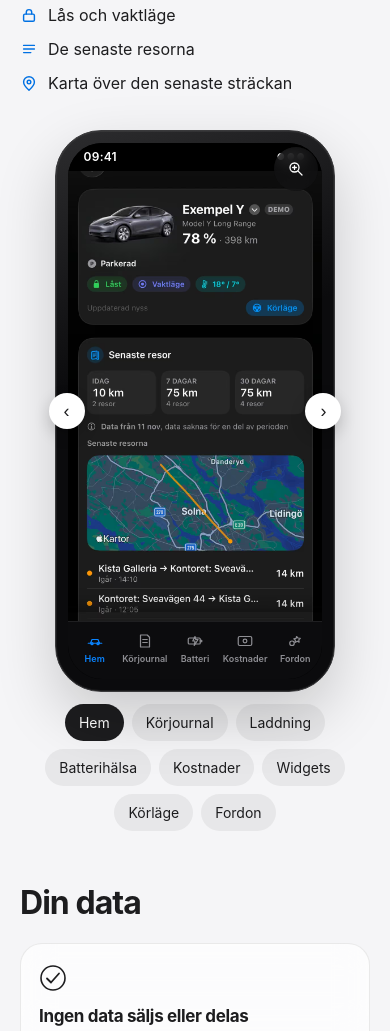
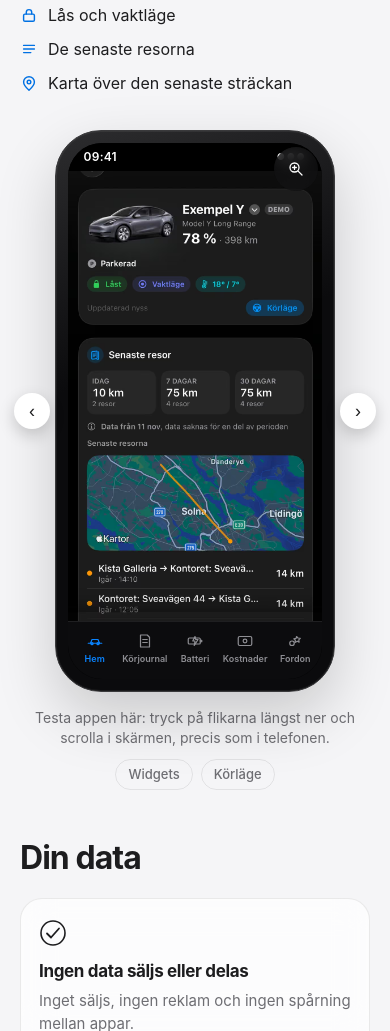
Before and after one commit to amase-apps/igge-site, a plain HTML site: page index.html in a window 390 px wide. Shown: the part 500-1531 px from the top of the page. Drawn offline with Linux system fonts and the light colour scheme.

Commit message:
Point visitors into the phone instead of a row of section pills.
The text still follows the screen. Körläge and Widgets stay as small buttons under a short instruction, because those two are not in the phone's tab bar.

```diff
--- a/index.html
+++ b/index.html
@@ -121,6 +121,7 @@
       </div>
     </div>
     <div class="phone-col">
+      <div class="phone-frame">
       <div class="phone" id="phone">
         <button type="button" class="phone-expand" id="phone-expand" aria-label="Förstora telefonen">
           <svg viewBox="0 0 24 24" aria-hidden="true"><circle cx="10" cy="10" r="6"/><path d="M14.5 14.5 L20 20"/><path d="M10 7.5 v5 M7.5 10 h5"/></svg>
@@ -150,9 +151,11 @@
         <button type="button" id="prev" aria-label="Föregående del">‹</button>
         <button type="button" id="next" aria-label="Nästa del">›</button>
       </div>
+      </div>
+      <p class="phone-hint">Testa appen här: tryck på flikarna längst ner och scrolla i skärmen, precis som i telefonen.</p>
+      <div class="tabs" id="tabs" role="tablist" aria-label="Körläge och widgets"></div>
     </div>
   </div>
-  <div class="tabs" id="tabs" role="tablist" aria-label="Delar i appen"></div>
 </section>
 
 <section class="data" id="din-data">
--- a/site.js
+++ b/site.js
@@ -9,12 +9,16 @@
   var ignoreScroll = false;
   var unlockTimer = null;
 
+  var outsidePhone = { widgets: true, korlage: true };
   slides.forEach(function (slide, i) {
+    var id = slide.getAttribute("data-slide");
+    if (!outsidePhone[id]) return;
     var b = document.createElement("button");
     b.type = "button";
     b.textContent = slide.getAttribute("data-name");
     b.setAttribute("role", "tab");
-    b.id = "tab-" + slide.getAttribute("data-slide");
+    b.setAttribute("data-slide", id);
+    b.id = "tab-" + id;
     b.setAttribute("aria-controls", "panel");
     b.addEventListener("mousedown", function (e) { e.preventDefault(); });
     b.addEventListener("click", function () {
@@ -41,10 +45,11 @@
       slide.classList.toggle("is-on", on);
       slide.setAttribute("aria-hidden", on ? "false" : "true");
     });
-    Array.prototype.forEach.call(tabs.children, function (b, n) {
-      var on = n === i;
+    var current = slides[i].getAttribute("data-slide");
+    Array.prototype.forEach.call(tabs.children, function (b) {
+      var on = b.getAttribute("data-slide") === current;
       b.setAttribute("aria-selected", on ? "true" : "false");
-      b.tabIndex = on ? 0 : -1;
+      b.tabIndex = 0;
     });
     var id = slides[i].getAttribute("data-slide");
     var phone = phoneForSlide[id] || "";
@@ -148,7 +153,7 @@
     document.querySelector(".showcase").addEventListener(ev, pause);
   });
 
-  if (!reduce) {
+  if (!reduce && new URLSearchParams(location.search).get("still") !== "1") {
     timer = setInterval(function () {
       if (paused || document.hidden) return;
       go(index + 1, false);
--- a/style.css
+++ b/style.css
@@ -279,6 +279,16 @@ a.store:hover { opacity: 0.86; }
 .phone-col {
   position: relative;
   z-index: 1;
+  display: flex;
+  flex-direction: column;
+  align-items: center;
+}
+
+.phone-frame {
+  position: relative;
+  width: 100%;
+  display: flex;
+  justify-content: center;
 }
 
 .phone {
@@ -540,28 +550,39 @@ body.phone-locked {
   outline-offset: 3px;
 }
 
+.phone-hint {
+  margin: 16px auto 0;
+  max-width: 26em;
+  text-align: center;
+  color: var(--muted);
+  font-size: 14px;
+  line-height: 1.45;
+}
+
 .tabs {
   display: flex;
   flex-wrap: wrap;
   gap: 8px;
   justify-content: center;
-  margin: 12px 0 4px;
+  margin: 10px 0 0;
 }
 
 .tabs button {
-  border: 0;
-  background: var(--tab);
-  color: var(--ink);
+  border: 1px solid var(--line);
+  background: transparent;
+  color: var(--muted);
   border-radius: 980px;
-  padding: 8px 14px;
+  padding: 5px 12px;
   font: inherit;
-  font-size: 14px;
+  font-size: 13px;
+  font-weight: 500;
   cursor: pointer;
 }
 
 .tabs button[aria-selected="true"] {
-  background: var(--tab-on);
-  color: var(--tab-on-ink);
+  background: transparent;
+  color: var(--ink);
+  border-color: var(--accent);
 }
 
 .data { padding: 36px 0 12px; }
```
